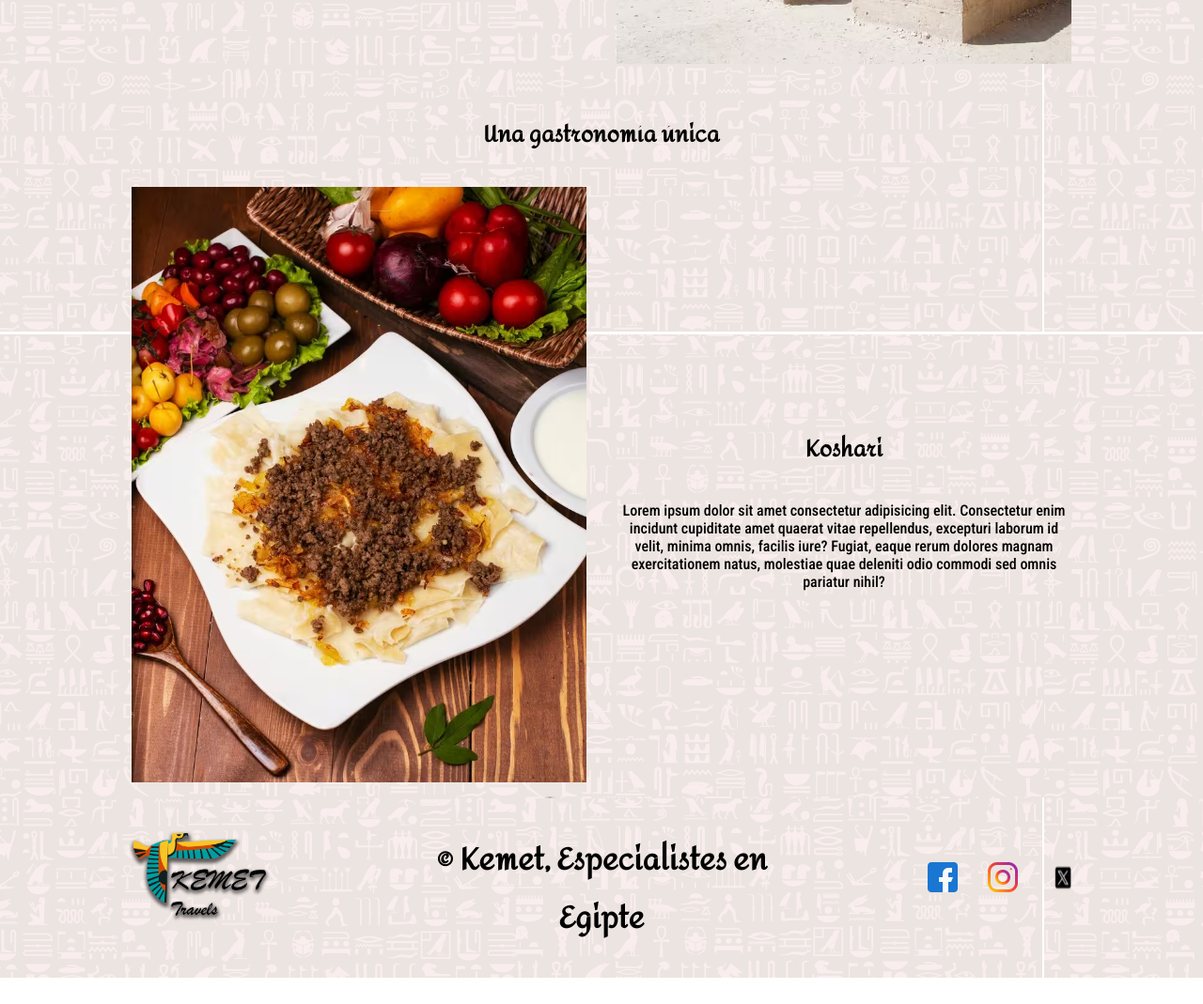
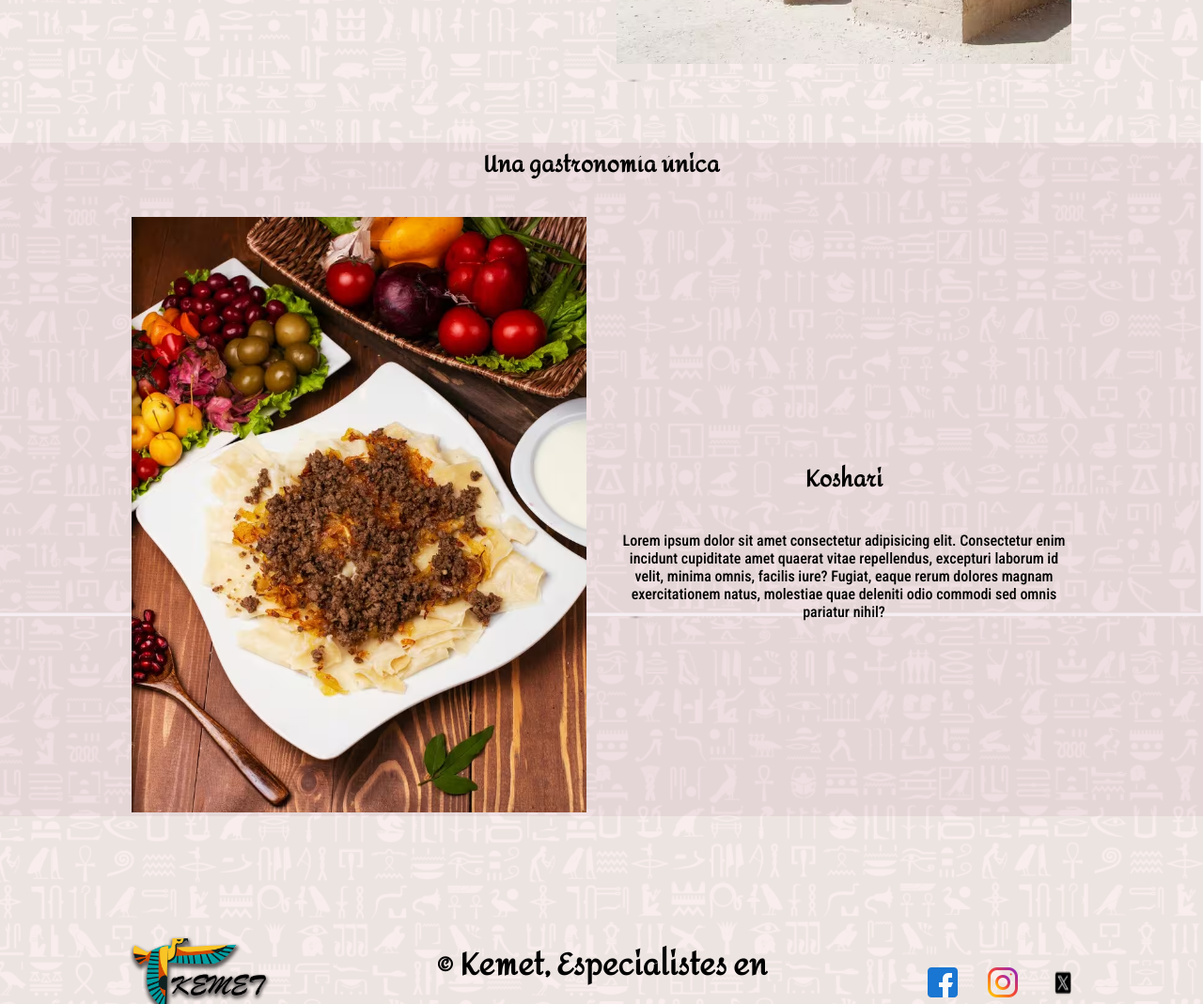
Before and after one commit to manu07030/Kemet_exercici, a plain HTML site: page abu_simbel.html in a window 1280 px wide. Shown: the part 1620-2689 px from the top of the page at 94% size. Before the commit the page ends 2661 px from the top, so only its background shows below. Drawn offline with Linux system fonts and the light colour scheme; a web font is replaced by a local one.

Commit message:
todavía más chido

```diff
--- a/abu_simbel.html
+++ b/abu_simbel.html
@@ -18,9 +18,9 @@
 
     <nav >
         <ul class="width_xl">
-            <li><a href="#destinations">Destinations</a></li>
-            <li><a href="#serveis">Serveis</li></a>
-            <li><a href="#qui_som">Qui Som</li></a>
+            <li><a href="http://127.0.0.1:5500/index.html#destinations">Destinations</a></li>
+            <li><a href="http://127.0.0.1:5500/index.html#serveis">Serveis</li></a>
+            <li><a href="http://127.0.0.1:5500/index.html#qui_som">Qui Som</li></a>
         </ul>
     </nav>
 
@@ -39,9 +39,9 @@
             </div>
         </section>
 
-        <section class="width_xl">
+        <section class="fondo_2">
             <h1> Una gastronomía única</h1>
-            <div>
+            <div class="width_xl">
 
                 <div>
                     <img src="img/koshari.avif" alt="">
--- a/css/style.css
+++ b/css/style.css
@@ -17,6 +17,13 @@
     font-style: normal;
     font-display: swap;
 }
+
+body {
+    background-image: url("../img/background.png");
+    background-size: contain;
+}
+
+
 
 .color_h1 {
     color: #6CC2CF ;
@@ -186,3 +193,8 @@ a {
     font-family: "Amita";
     color: black;
 }
+
+.fondo_2 {
+    width: 100%;
+    background-color: rgba(157, 89, 124, 0.1);
+}
```
Also changed, not shown: index.html (+7 -2 lines), 1 other file.
